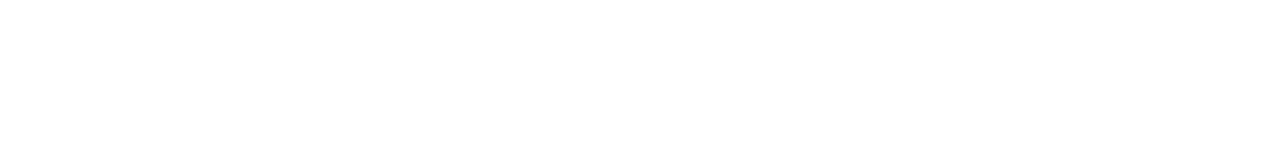
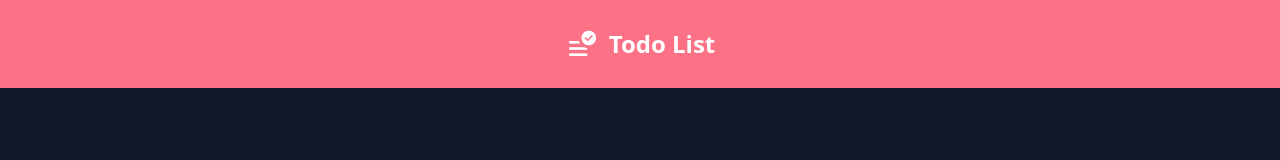
Before and after one commit to abir364/todo-list, a website built with webpack: page dist/index.html in a window 1280 px wide. Built offline with nearby package versions, Linux system fonts and the light colour scheme.

Commit message:
Added header and footer dom elements

```diff
--- /dev/null
+++ b/src/footerDOM.js
@@ -0,0 +1,8 @@
+export default function createFooter() {
+  const footer = document.createElement('footer');
+  footer.classList.add('bg-rose-400', 'py-4', 'text-center', 'text-white');
+  const p = document.createElement('p');
+  p.textContent = 'copyright © 2021 abir364';
+  footer.append(p);
+  return footer;
+}
--- /dev/null
+++ b/src/headerDOM.js
@@ -0,0 +1,38 @@
+const createHeader = () => {
+  const header = document.createElement('header');
+  header.classList.add(
+    'px-4',
+    'py-6',
+    'bg-rose-400',
+    'flex',
+    'items-center',
+    'justify-around',
+    'sticky',
+    'top-0'
+  );
+
+  const logoBlock = document.createElement('div');
+  logoBlock.classList.add(
+    'text-white',
+    'text-2xl',
+    'font-bold',
+    'flex',
+    'gap-2',
+    'items-center',
+    'justify-around'
+  );
+
+  const logo = document.createElement('span');
+  logo.classList.add('material-symbols-outlined', 'text-4xl');
+  logo.textContent = 'data_check';
+
+  const siteName = document.createElement('div');
+  siteName.textContent = 'Todo List';
+
+  logoBlock.append(logo, siteName);
+
+  header.append(logoBlock);
+
+  return header;
+};
+export default createHeader;
--- a/src/index.js
+++ b/src/index.js
@@ -1,4 +1,14 @@
 import './style.css';
 
-const a = 1;
-alert(a);
+import createHeader from './headerDOM';
+import createFooter from './footerDOM';
+
+const content = document.getElementById('content');
+content.classList.add(
+  'bg-gradient-to-r',
+  'from-gray-900',
+  'to-slate-900',
+  'min-h-screen',
+  'text-white'
+);
+content.append(createHeader());
--- a/webpack.config.js
+++ b/webpack.config.js
@@ -5,10 +5,7 @@ module.exports = {
   entry: './src/index.js',
   devtool: 'inline-source-map',
   devServer: {
-    static: {
-      directory: path.resolve(__dirname, 'dist'),
-    },
-    port: 3000,
+    static: './dist',
   },
   output: {
     filename: 'main.js',
```
Also changed, not shown: dist/index.html, dist/main.js, src/sidebarDOM.js (added).
